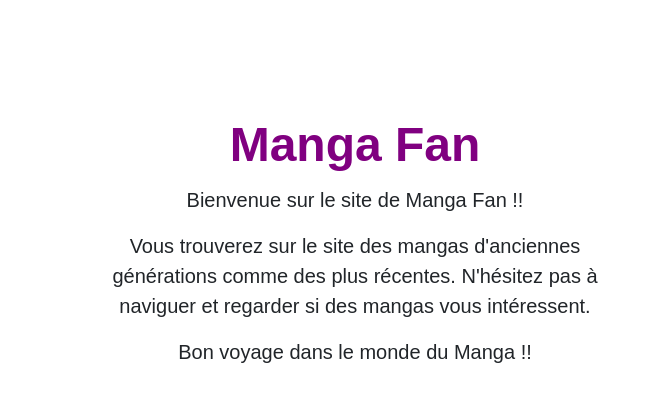
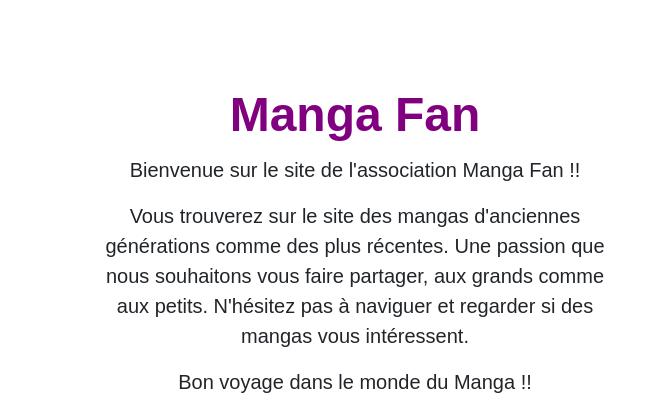
Before and after one commit to Laetitia-1984/Manga-Fan, a plain HTML site: page index.html in a window 1280 px wide. Shown: the part 148-565 px from the top of the page, 0-659 px from the left. Drawn offline with nearby package versions, Linux system fonts and the light colour scheme.

Commit message:
Modification texte accueil

```diff
--- a/index.html
+++ b/index.html
@@ -24,8 +24,8 @@
                 </div>
                 <div class="col-lg-6">
                     <h1 class="display-5 fw-bold lh-1 mb-3">Manga Fan</h1>
-                    <p class="lead">Bienvenue sur le site de Manga Fan !!</p>
-                    <p class="lead">Vous trouverez sur le site des mangas d'anciennes générations comme des plus récentes. N'hésitez pas à naviguer et regarder si des mangas vous intéressent.</p>
+                    <p class="lead">Bienvenue sur le site de l'association Manga Fan !!</p>
+                    <p class="lead">Vous trouverez sur le site des mangas d'anciennes générations comme des plus récentes. Une passion que nous souhaitons vous faire partager, aux grands comme aux petits. N'hésitez pas à naviguer et regarder si des mangas vous intéressent.</p>
                     <p class="lead">Bon voyage dans le monde du Manga !!</p>
                 </div>
             </div>
```
Also changed, not shown: 3 other files.
